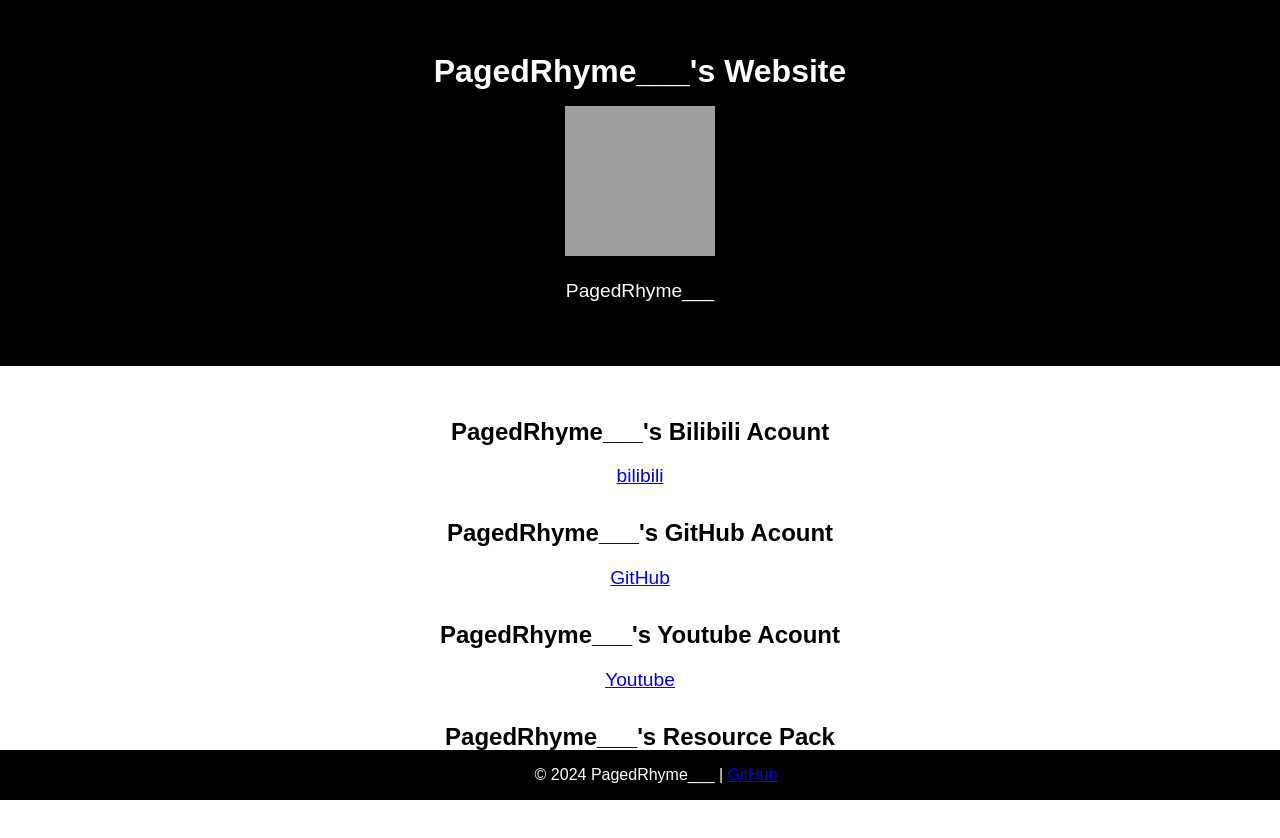
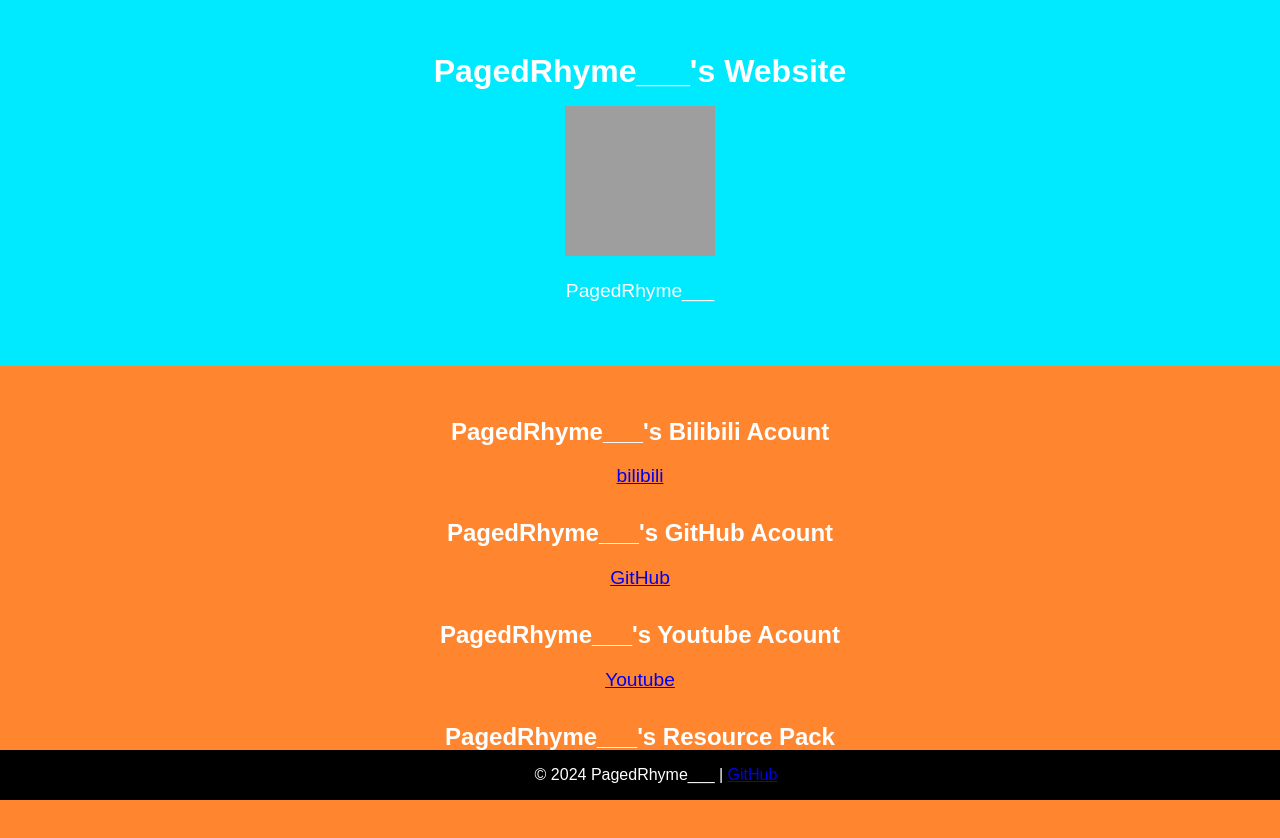
Before and after one commit to PagedRhyme-666/PagedRhyme-666.github.io, a plain HTML site: page index.html in a window 1280 px wide. Drawn offline with Linux system fonts and the light colour scheme; grey boxes are pictures that could not be loaded.

Commit message:
Add files via upload

```diff
--- a/index.html
+++ b/index.html
@@ -11,13 +11,13 @@
             font-family: 'Arial', sans-serif;
             margin: 0;
             padding: 0;
-            background-color: #ffffff;
-            color: #000000;
+            background-color: #ff862f;
+            color: #ffffff;
             text-align: center;
         }
 
         header {
-            background-color: #000000;
+            background-color: #00eaff;
             padding: 2rem;
             color: white;
         }
```
